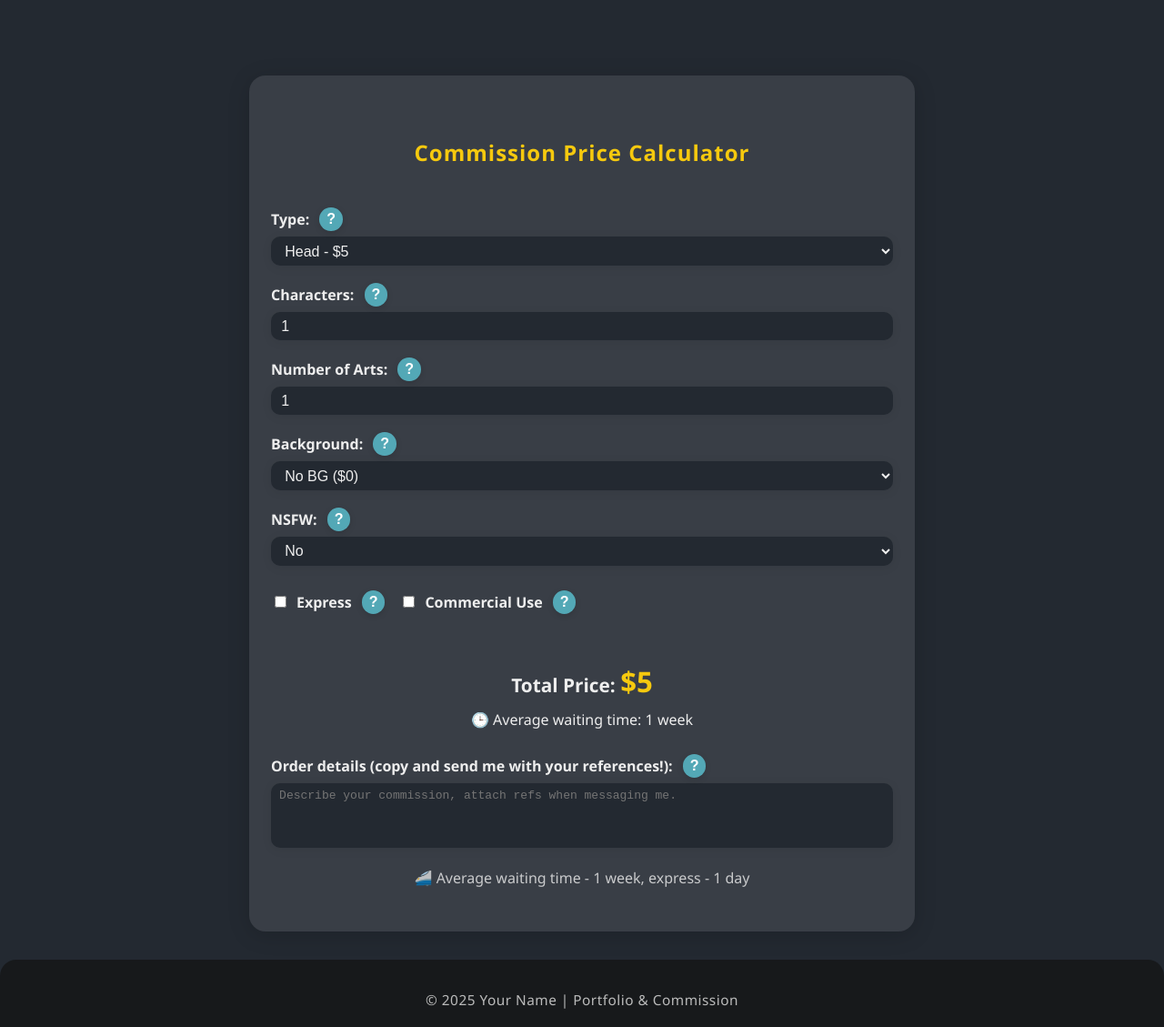
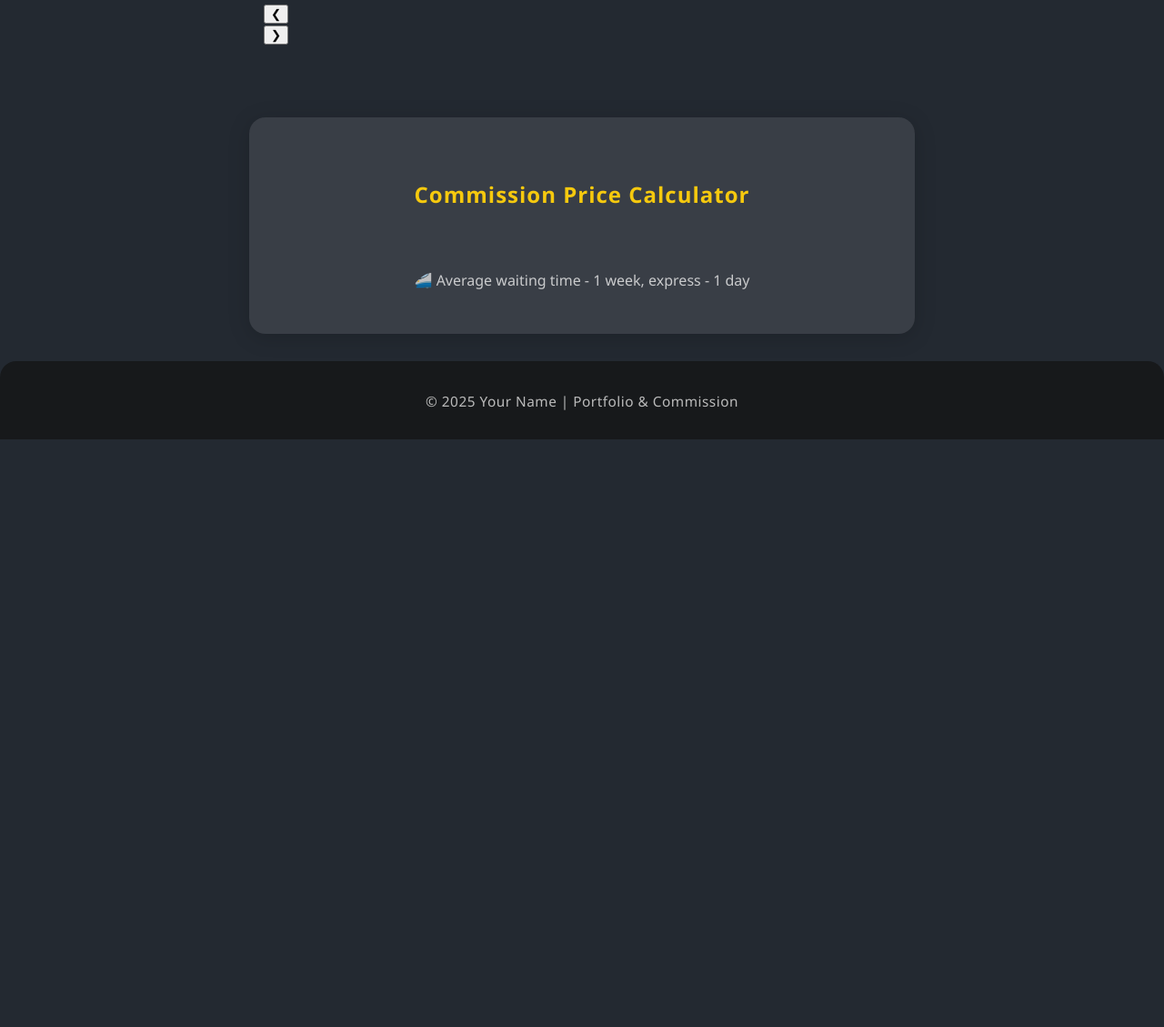
Before and after one commit to gerfin321/portfolioart, a plain HTML site: page index.html in a window 1280 px wide. Shown: the part 1018-2147 px from the top of the page at 91% size. After the commit the page ends 1501 px from the top, so only its background shows below. Drawn offline with Linux system fonts and the light colour scheme.

Commit message:
Update index.html

```diff
--- a/index.html
+++ b/index.html
@@ -39,85 +39,20 @@
         <span class="art-title">Example</span>
       </div>
     </div>
+
+    <!-- Slider Gallery 3x2 -->
+    <div class="slider-gallery">
+      <button class="slider-btn prev">&#10094;</button>
+      <div class="slides-wrapper">
+        <div class="slides"></div>
+      </div>
+      <button class="slider-btn next">&#10095;</button>
+    </div>
   </section>
   <section id="calculator">
     <h2>Commission Price Calculator</h2>
     <form id="commission-form" autocomplete="off">
-      <div class="input-group">
-        <label for="type">Type:
-          <button type="button" class="help-btn" data-tooltip="Choose what you want drawn: Head (portrait), Halfbody (to waist), or Fullbody.">
-            ?
-          </button>
-        </label>
-        <select id="type" name="type">
-          <option value="head">Head - $5</option>
-          <option value="halfbody">Halfbody - $7</option>
-          <option value="fullbody">Fullbody - $9</option>
-        </select>
-      </div>
-      <div class="input-group">
-        <label for="characters">Characters:
-          <button type="button" class="help-btn" data-tooltip="More than one character? Each extra +80% of the base price.">
-            ?
-          </button>
-        </label>
-        <input type="number" id="characters" name="characters" min="1" value="1">
-      </div>
-      <div class="input-group">
-        <label for="arts">Number of Arts:
-          <button type="button" class="help-btn" data-tooltip="If you want multiple artworks in one order, each next art is +80% of the price.">
-            ?
-          </button>
-        </label>
-        <input type="number" id="arts" name="arts" min="1" value="1">
-      </div>
-      <div class="input-group">
-        <label for="bg">Background:
-          <button type="button" class="help-btn" data-tooltip="How detailed you want the background. No BG = transparent or flat color.">
-            ?
-          </button>
-        </label>
-        <select id="bg" name="bg">
-          <option value="0">No BG ($0)</option>
-          <option value="3">Simple ($3)</option>
-          <option value="5">Detailed ($5)</option>
-          <option value="9">Complex ($9)</option>
-        </select>
-      </div>
-      <div class="input-group">
-        <label for="nsfw">NSFW:
-          <button type="button" class="help-btn" data-tooltip="20%: Mildly suggestive | 40%: Fully explicit">
-            ?
-          </button>
-        </label>
-        <select id="nsfw" name="nsfw">
-          <option value="0">No</option>
-          <option value="0.2">NSFW +20%</option>
-          <option value="0.4">NSFW +40%</option>
-        </select>
-      </div>
-      <div class="input-group checkbox-group">
-        <label>
-          <input type="checkbox" id="express" name="express">
-          Express
-          <button type="button" class="help-btn" data-tooltip="Get your art in 1 day instead of 1 week! +50% to base price.">?</button>
-        </label>
-        <label>
-          <input type="checkbox" id="commercial" name="commercial">
-          Commercial Use
-          <button type="button" class="help-btn" data-tooltip="Using the art for business or monetization? +100% to base price.">?</button>
-        </label>
-      </div>
-      <div id="result">
-        <h3>Total Price: <span id="total">$0</span></h3>
-        <div id="time"></div>
-      </div>
-      <div class="input-group">
-        <label for="request">Order details (copy and send me with your references!):
-          <button type="button" class="help-btn" data-tooltip="Describe your order here! Example: 'Fullbody, 2 characters, battle pose, detailed BG, express.'">?</button>
-        </label>
-        <textarea id="request" name="request" placeholder="Describe your commission, attach refs when messaging me."></textarea>
-      </div>
+      <!-- ... existing form ... -->
     </form>
     <p class="info">🚄 Average waiting time - 1 week, express - 1 day</p>
   </section>
```
